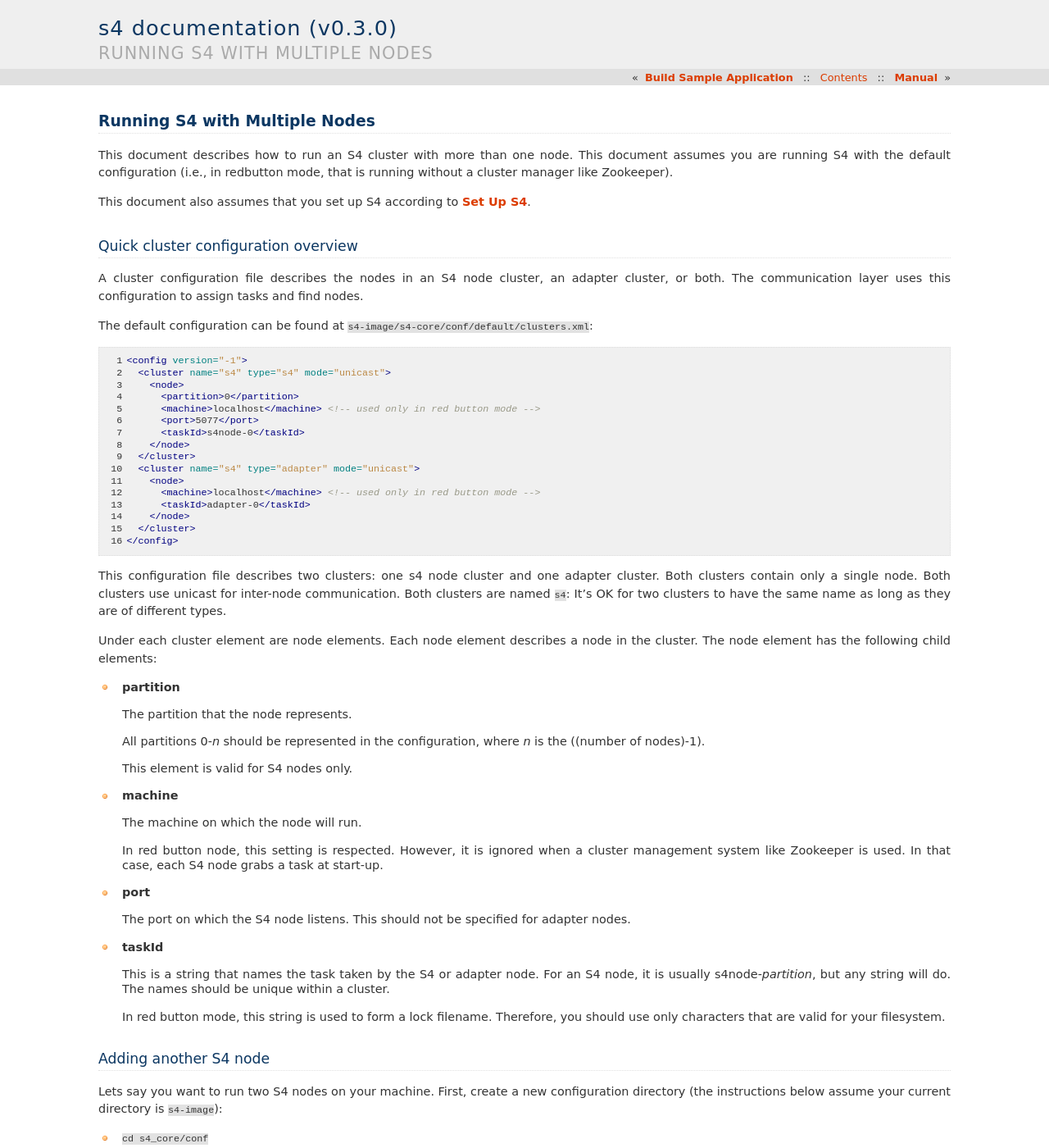
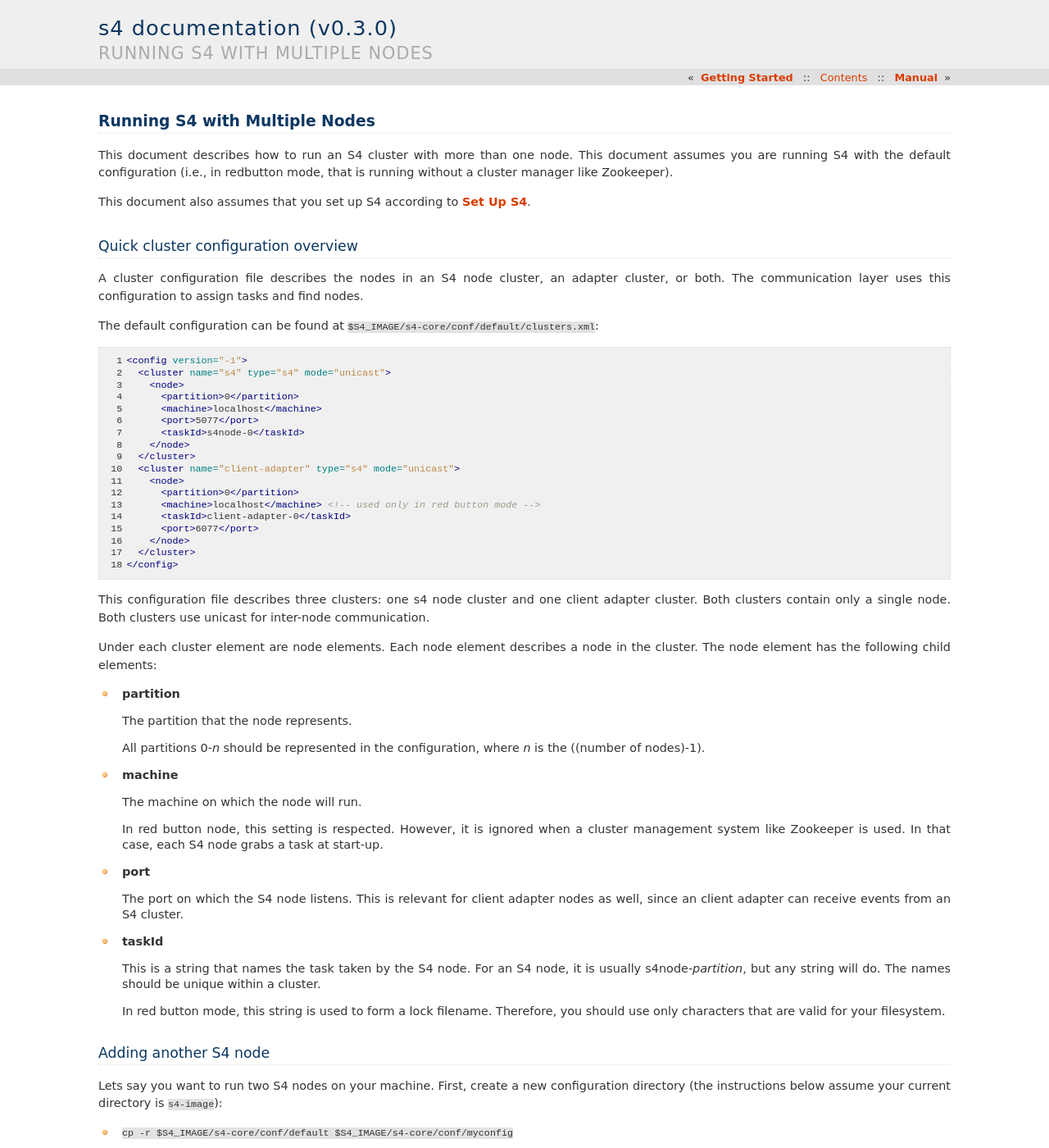
Before and after one commit to s4/docs, a Sphinx documentation site: the page built from source/tutorials/multiple_nodes.rst, in a window 1280 px wide and 1400 px high. Shown: the whole window at 82% size. Built offline with Sphinx 7.4.7, drawn with Linux system fonts in a browser that asks for light colours; formulas are drawn with MathJax 3; some of the changed text lies outside the part shown.

Commit message:
more documentation changes in preparation for 0.3

````diff
--- a/source/manual/getting_events_into_s4.rst
+++ b/source/manual/getting_events_into_s4.rst
@@ -80,8 +80,8 @@
 
 More about keys in the discussion about :doc:`/manual/joining_streams`.
 
-Building and running the *speech01* example
--------------------------------------------
+Set up and run *speech01* example
+---------------------------------
 
 To run the *speech01* example, do the following:
 
@@ -94,7 +94,7 @@
 .. code-block:: bash
 
    $S4_IMAGE/scripts/run-client-adapter.sh -s client-adapter \
-   -g s4 -x -d $S4_IMAGE/s4-core/conf/default/client-stub-conf.xml &
+   -g s4 -d $S4_IMAGE/s4-core/conf/default/client-stub-conf.xml &
 
 6. Pipe the first ten lines of a sample input file into the load generator:
 
--- a/source/manual/joining_streams.rst
+++ b/source/manual/joining_streams.rst
@@ -270,10 +270,10 @@
 
 .. _building_and_running_speech02:
 
-Building and running the *speech02* example
+Running the *speech02* example
 -------------------------------------------
 
-This section assumes you have first built the *speech01* example application according to :doc:`/manual/getting_events_into_s4`.
+This section assumes you have first built the *speech01* and *speech02* example applications (this will happen if you set up S4 according to :ref:`Set Up S4 <getting_started_set_up>`)
 
 To run the *speech02* example, do the following:
 
@@ -287,7 +287,7 @@
 .. code-block:: bash
 
    $S4_IMAGE/scripts/run-client-adapter.sh -s client-adapter \
-   -g s4 -x -d $S4_IMAGE/s4-core/conf/default/client-stub-conf.xml &
+   -g s4 -d $S4_IMAGE/s4-core/conf/default/client-stub-conf.xml &
 
 7. Pipe the first ten lines of a sample input file into the load generator:
 
--- a/source/tutorials.rst
+++ b/source/tutorials.rst
@@ -8,6 +8,4 @@
    :maxdepth: 2
 
    tutorials/getting_started
-   tutorials/build_core
-   tutorials/build_sample_app
    tutorials/multiple_nodes
--- a/source/tutorials/build_core.rst
+++ b/source/tutorials/build_core.rst
@@ -16,6 +16,7 @@
   * ``cd <source_base>``
   * ``git clone https://github.com/s4/s4.git``
 * ``cd s4``
+* ``git checkout tags/testtag``
 * ``./gradlew allImage``
 * ``cd build/s4-image/``
 * ``export S4_IMAGE=`pwd```
--- a/source/tutorials/multiple_nodes.rst
+++ b/source/tutorials/multiple_nodes.rst
@@ -11,7 +11,7 @@
 ------------------------------------
 A cluster configuration file describes the nodes in an S4 node cluster, an adapter cluster, or both. The communication layer uses this configuration to assign tasks and find nodes.
 
-The default configuration can be found at ``s4-image/s4-core/conf/default/clusters.xml``:
+The default configuration can be found at ``$S4_IMAGE/s4-core/conf/default/clusters.xml``:
 
 .. code-block:: xml
   :linenos:
@@ -20,20 +20,23 @@
     <cluster name="s4" type="s4" mode="unicast">
       <node>
         <partition>0</partition>
-        <machine>localhost</machine> <!-- used only in red button mode -->
+        <machine>localhost</machine>
         <port>5077</port>
         <taskId>s4node-0</taskId>
       </node>
     </cluster>
-    <cluster name="s4" type="adapter" mode="unicast">
+    <cluster name="client-adapter" type="s4" mode="unicast">
       <node>
+        <partition>0</partition>
         <machine>localhost</machine> <!-- used only in red button mode -->
-        <taskId>adapter-0</taskId>
+        <taskId>client-adapter-0</taskId>
+        <port>6077</port>
       </node>
     </cluster>
   </config>
 
-This configuration file describes two clusters: one s4 node cluster and one adapter cluster. Both clusters contain only a single node. Both clusters use unicast for inter-node communication. Both clusters are named ``s4``: It's OK for two clusters to have the same name as long as they are of different types.
+
+This configuration file describes three clusters: one s4 node cluster and one client adapter cluster. Both clusters contain only a single node. Both clusters use unicast for inter-node communication.
 
 Under each cluster element are node elements. Each node element describes a node in the cluster. The node element has the following child elements:
 
@@ -43,8 +46,6 @@
 
   All partitions 0-*n* should be represented in the configuration, where *n* is the ((number of nodes)-1).
 
-  This element is valid for S4 nodes only.
-
 * **machine**
 
   The machine on which the node will run.
@@ -53,11 +54,11 @@
 
 * **port**
 
-  The port on which the S4 node listens. This should not be specified for adapter nodes.
+  The port on which the S4 node listens. This is relevant for client adapter nodes as well, since an client adapter can receive events from an S4 cluster.
 
 * **taskId**
 
-  This is a string that names the task taken by the S4 or adapter node. For an S4 node, it is usually s4node-*partition*, but any string will do. The names should be unique within a cluster.
+  This is a string that names the task taken by the S4 node. For an S4 node, it is usually s4node-*partition*, but any string will do. The names should be unique within a cluster.
 
   In red button mode, this string is used to form a lock filename. Therefore, you should use only characters that are valid for your filesystem.
 
@@ -66,10 +67,9 @@
 
 Lets say you want to run two S4 nodes on your machine. First, create a new configuration directory (the instructions below assume your current directory is :file:`s4-image`):
 
-* ``cd s4_core/conf``
-* ``cp -r default myconfig``
+* ``cp -r $S4_IMAGE/s4-core/conf/default $S4_IMAGE/s4-core/conf/myconfig``
 
-Edit ``myconfig/clusters.xml`` and add a new S4 node:
+Edit ``$S4_IMAGE/s4-core/conf/myconfig/clusters.xml`` and add a new S4 node:
 
 .. code-block:: xml
   :linenos:
@@ -89,10 +89,12 @@
         <taskId>s4node-1</taskId>
       </node>
     </cluster>
-    <cluster name="s4" type="adapter" mode="unicast">
+    <cluster name="client-adapter" type="s4" mode="unicast">
       <node>
+        <partition>0</partition>
         <machine>localhost</machine> <!-- used only in red button mode -->
-        <taskId>adapter-0</taskId>
+        <taskId>client-adapter-0</taskId>
+        <port>6077</port>
       </node>
     </cluster>
   </config>
@@ -102,25 +104,31 @@
 Now run the sample application, this time using your new configuration:
 
 * Kill any previous instance of S4 you might have running
-* Remove any extraneous applications: ``rm -fr s4-apps/*``
-* Clean out your logs directory: ``rm s4-core/logs/s4-core/*``
-* Start the first S4 node and tell it to use your configuration: ``./scripts/start-s4.sh myconfig &``
-* Start the second S4 node, also using your configuration: ``./scripts/start-s4.sh myconfig &``
+* Clean out your logs directory: ``rm $S4_IMAGE/s4-core/logs/s4-core/*``
+* Start the first S4 node and tell it to use your configuration: ``$S4_IMAGE/scripts/start-s4.sh myconfig &``
+* Start the second S4 node, also using your configuration: ``$S4_IMAGE/scripts/start-s4.sh myconfig &``
 
-  * Note: When running multiple nodes in red button mode on a single machine, always start them from the same ``${IMAGE_BASE}/bin``
+  * Note: When running multiple nodes in red button mode on a single machine, always start them from the same ``$S4_IMAGE/scripts``
   * Also note: If you start a third S4 node, its communication layer will not find an available task. Therefore, it will just wait.
 * Start the adapter and tell it to use your configuration:
 
 .. code-block:: bash
 
- ./scripts/run-adapter.sh -u s4-apps/s4-example-twittertopiccount/lib/s4-example-twittertopiccount-*.jar \
- -d s4-apps/s4-example-twittertopiccount/adapter-conf.xml myconfig &
+ $S4_IMAGE/scripts/run-client-adapter.sh -s client-adapter \
+   -g s4 -d $S4_IMAGE/s4-core/conf/default/client-stub-conf.xml myconfig &
+
+
+* Start the Twitter feed listener. Replace <your-twitter-user> and <your-twitter-password> with a valid Twitter account userid and password:
+
+.. code-block:: bash
+
+   $TWIT_LISTENER/bin/twitter_feed_listener <your-twitter-user> <your-twitter-password> &
 
 * Check that events are getting evenly distributed amongst the two nodes:
 
 .. code-block:: bash
 
-  find s4-core/logs/s4-core -name "s4-core_*.log" -print -exec sh -c 'grep -i "count by" {} | tail -4' \;
+  find $S4_IMAGE/s4-core/logs/s4-core -name "s4-core_*.log" -print -exec sh -c 'grep -i "count by" {} | tail -4' \;
 
 You should see something like the following::
 
@@ -164,10 +172,12 @@
         <taskId>s4node-1</taskId>
       </node>
     </cluster>
-    <cluster name="s4" type="adapter" mode="unicast">
+    <cluster name="client-adapter" type="s4" mode="unicast">
       <node>
-        <machine>machine3.s4.io</machine> <!-- used only in red button mode -->
-        <taskId>adapter-0</taskId>
+        <partition>0</partition>
+        <machine>machine3.s4.io</machine>  <!-- used only in red button mode -->
+        <taskId>client-adapter-0</taskId>
+        <port>6077</port>
       </node>
     </cluster>
   </config>
````
Also changed, not shown: other parts of source/tutorials/multiple_nodes.rst (+1 -1 lines), source/tutorials/getting_started.rst (+23 -20 lines).
